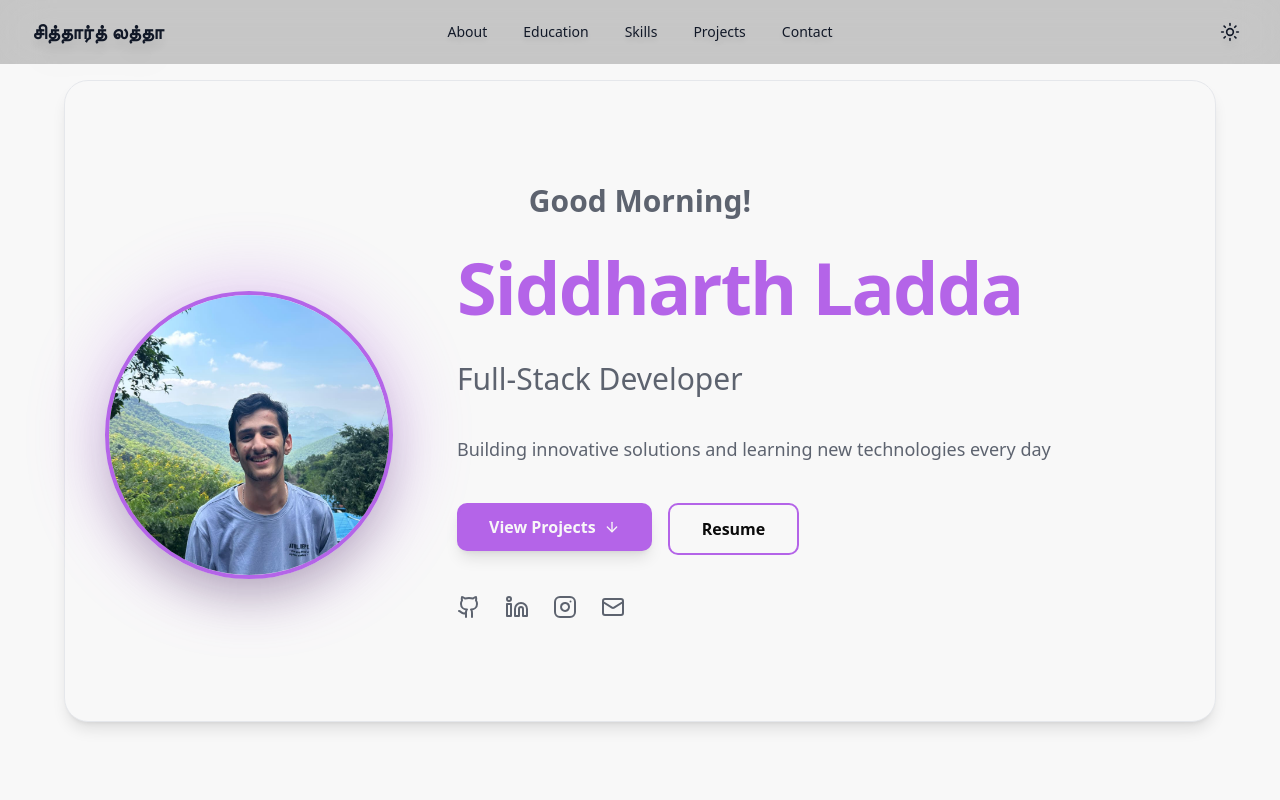
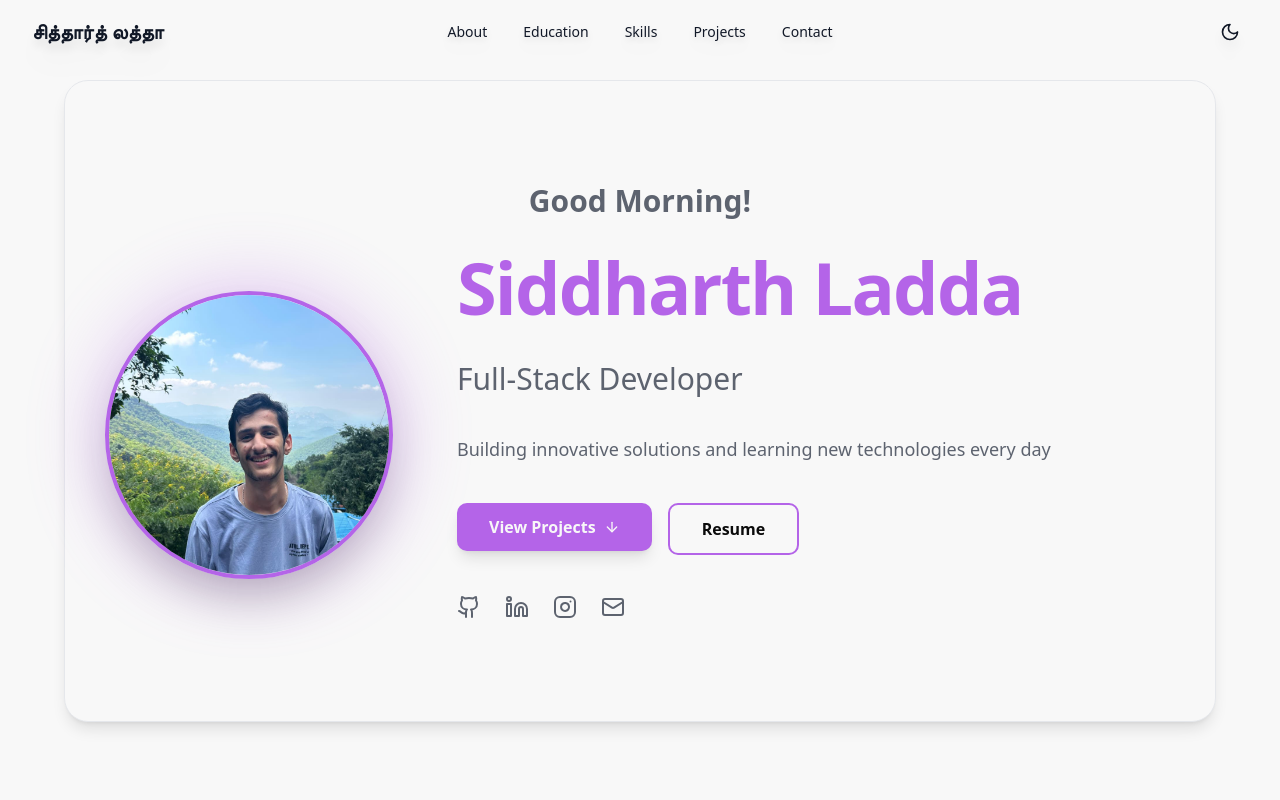
Before and after one commit to laddasiddharth/Portfolio, a React (Vite) app: page / in a window 1280 px wide. Both pictures are taken after a click on the button "Toggle theme". Shown: the top 800 px of the page. Built offline with nearby package versions, Linux system fonts and the light colour scheme.

Commit message:
Updated Header

```diff
--- a/src/components/Header.tsx
+++ b/src/components/Header.tsx
@@ -85,7 +85,7 @@ export default function Header() {
 
   return (
     <header
-      className="fixed top-0 left-0 right-0 z-50 transition-all duration-300 bg-black/20 dark:bg-background/40 backdrop-blur-xl"
+      className="fixed top-0 left-0 right-0 z-50 transition-all duration-300 bg-background dark:bg-background backdrop-blur-xl"
     >
       <nav className="container mx-auto px-4 sm:px-6 lg:px-8">
         <div className="flex items-center justify-between h-16 md:grid md:grid-cols-3">
@@ -104,8 +104,8 @@ export default function Header() {
                 onClick={() => scrollToSection(item.id)}
                 className={`px-4 py-2 text-sm font-medium transition-colors rounded-md drop-shadow-lg ${
                   activeSection === item.id
-                    ? 'dark:text-accent text-accent bg-accent/30 dark:bg-accent/30'
-                    : 'dark:text-white dark:hover:text-accent text-gray-900 hover:text-accent hover:bg-accent/50'
+                    ? 'dark:text-white text-white bg-accent/30 dark:bg-accent/30'
+                    : 'dark:text-white dark:hover:text-white text-gray-900 hover:text-white hover:bg-accent/50'
                 }`}
               >
                 {item.label}
@@ -120,8 +120,8 @@ export default function Header() {
               className="relative p-2 rounded-full hover:bg-accent/30 transition-colors flex items-center justify-center dark:hover:bg-accent/50 text-gray-900 dark:text-white drop-shadow-xl"
               title="Toggle theme"
             >
-              <Sun className="h-5 w-5 dark:hidden" />
-              <Moon className="h-5 w-5 hidden dark:block" />
+              <Sun className="h-5 w-5 hidden dark:block" />
+              <Moon className="h-5 w-5 dark:hidden" />
               <span className="sr-only">Toggle theme</span>
             </button>
 
@@ -144,8 +144,8 @@ export default function Header() {
                 onClick={() => scrollToSection(item.id)}
                 className={`block w-full text-left px-4 py-2 text-sm font-medium rounded-md transition-colors drop-shadow-lg ${
                   activeSection === item.id
-                    ? 'dark:text-accent text-accent bg-accent/30 dark:bg-accent/30'
-                    : 'dark:text-white dark:hover:text-accent text-gray-900 hover:text-accent hover:bg-accent/50'
+                    ? 'dark:text-white text-white bg-accent/30 dark:bg-accent/30'
+                    : 'dark:text-white dark:hover:text-white text-gray-900 hover:text-white hover:bg-accent/50'
                 }`}
               >
                 {item.label}
```
